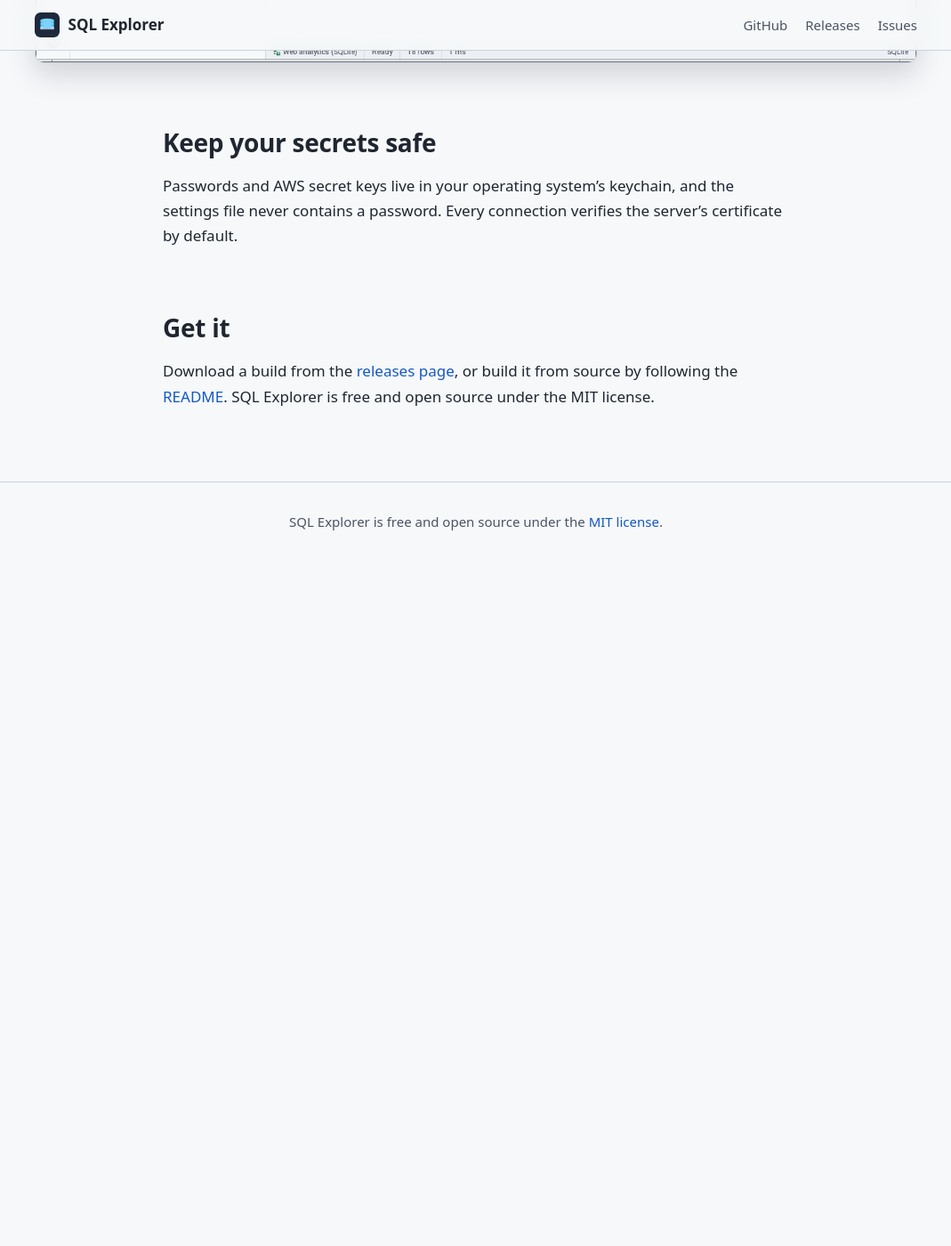
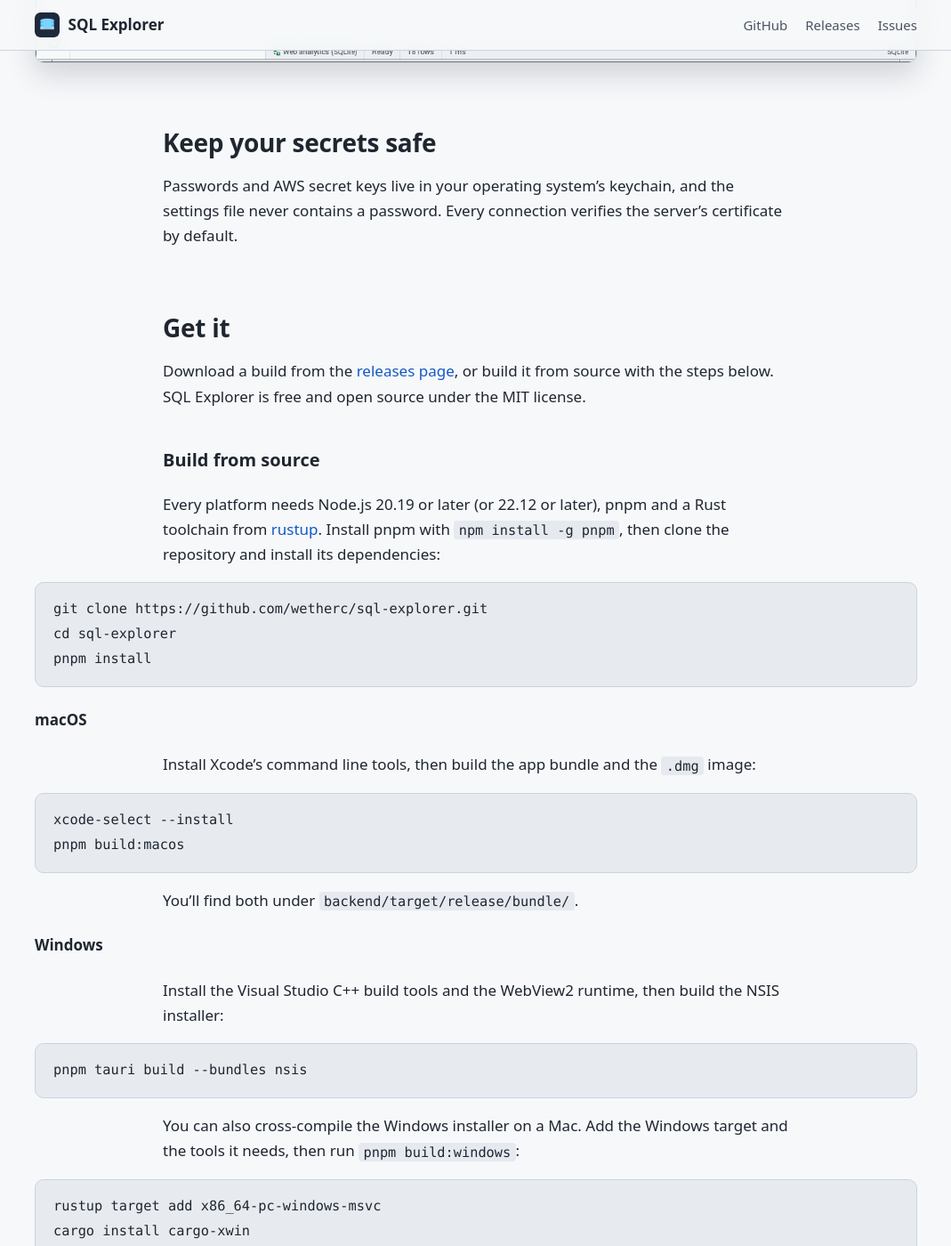
Before and after one commit to wetherc/sql-explorer, a Jekyll site: the page built from docs/index.md, in a window 1280 px wide and 1400 px high, scrolled down 7247 px. Shown: the whole window at 89% size, without its empty margins (105-1174 px from the left). Built offline with Jekyll 4.4.1, drawn with Linux system fonts in a browser that asks for light colours; before the commit the page ends 7877 px from its top, so only the background shows below that; some of the changed text lies outside the part shown.

Commit message:
Give the website the steps to build from source on each platform
The Get it section of docs/index.md sent readers to the README to build the
app. The section lists the shared tools (Node.js, pnpm and rustup) and the
clone and install commands. Subsections for macOS, Windows and Linux give
the system tools and the build command of each platform, and where the
packages appear. The Windows subsection also gives the cross-compilation
from a Mac with cargo-xwin, and it states that a Mac cannot build the MSI
installer. The Linux subsection gives the apt packages for Ubuntu 24.04 and
Debian 13.

The native Windows command, pnpm tauri build --bundles nsis, has no script
in package.json, because pnpm build:windows runs the cross-compilation.

````diff
--- a/docs/index.md
+++ b/docs/index.md
@@ -81,6 +81,83 @@
 
 Download a build from the
 [releases page](https://github.com/wetherc/sql-explorer/releases), or build it
-from source by following the
-[README](https://github.com/wetherc/sql-explorer#setup). SQL Explorer is free
-and open source under the MIT license.
+from source with the steps below. SQL Explorer is free and open source under
+the MIT license.
+
+### Build from source
+
+Every platform needs Node.js 20.19 or later (or 22.12 or later), pnpm and a
+Rust toolchain from [rustup](https://rustup.rs/). Install pnpm with
+`npm install -g pnpm`, then clone the repository and install its
+dependencies:
+
+```sh
+git clone https://github.com/wetherc/sql-explorer.git
+cd sql-explorer
+pnpm install
+```
+
+#### macOS
+
+Install Xcode's command line tools, then build the app bundle and the `.dmg`
+image:
+
+```sh
+xcode-select --install
+pnpm build:macos
+```
+
+You'll find both under `backend/target/release/bundle/`.
+
+#### Windows
+
+Install the Visual Studio C++ build tools and the WebView2 runtime, then build
+the NSIS installer:
+
+```sh
+pnpm tauri build --bundles nsis
+```
+
+You can also cross-compile the Windows installer on a Mac. Add the Windows
+target and the tools it needs, then run `pnpm build:windows`:
+
+```sh
+rustup target add x86_64-pc-windows-msvc
+cargo install cargo-xwin
+brew install nsis llvm
+pnpm build:windows
+```
+
+`cargo-xwin` downloads the Windows SDK and the MSVC headers on its first run.
+The installer lands in
+`backend/target/x86_64-pc-windows-msvc/release/bundle/nsis/`. A Mac can't
+build the MSI installer, because the WiX toolset runs only on Windows.
+
+#### Linux
+
+SQL Explorer uses Tauri 2, which needs WebKitGTK 4.1. On Ubuntu 24.04 or
+Debian 13, install the system libraries and then build the packages:
+
+```sh
+sudo apt update
+sudo apt install -y \
+    libwebkit2gtk-4.1-dev \
+    libgtk-3-dev \
+    libayatana-appindicator3-dev \
+    librsvg2-dev \
+    libxdo-dev \
+    libssl-dev \
+    libkrb5-dev \
+    clang \
+    pkg-config \
+    build-essential \
+    curl wget file
+pnpm build:linux
+```
+
+The `libkrb5-dev` headers and `clang` let the build include Windows
+authentication (Integrated Security) for MS SQL Server. The `.deb` package,
+the `.rpm` package and the AppImage land in `backend/target/release/bundle/`.
+
+For development builds, tests and the rest of the toolchain, see the
+[README](https://github.com/wetherc/sql-explorer#setup).
````
